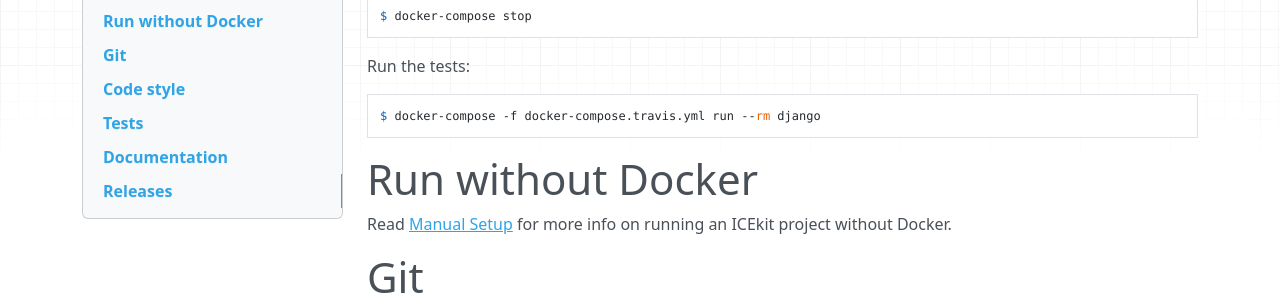
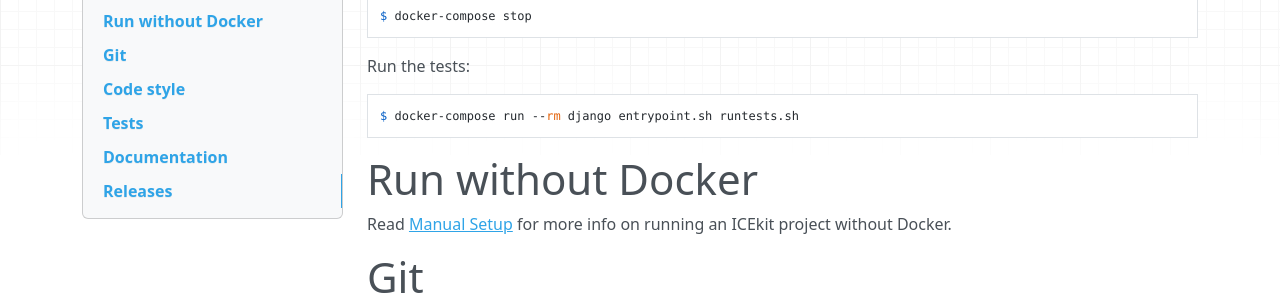
Before and after one commit to ic-labs/django-icekit, an MkDocs documentation site: the page built from docs/contributing/contributing.md, in a window 1280 px wide and 900 px high, scrolled down 822 px. Shown: the part 151-451 px from the top of the window. Built offline with MkDocs 1.6.1, drawn with Linux system fonts in a browser that asks for light colours; nearby versions of some CDN libraries.

Commit message:
Allow test running via regular compose file.

```diff
--- a/docker-compose.yml
+++ b/docker-compose.yml
@@ -15,6 +15,9 @@
       BASE_SETTINGS_MODULE: develop
       PGHOST: postgres
       PGUSER: postgres
+      TRAVIS:
+      TRAVIS_BRANCH:
+      TRAVIS_JOB_ID:
     image: interaction/icekit:latest
     tmpfs:
       - /tmp
--- a/docs/contributing/contributing.md
+++ b/docs/contributing/contributing.md
@@ -40,7 +40,7 @@
 
 Run the tests:
 
-    $ docker-compose -f docker-compose.travis.yml run --rm django
+    $ docker-compose run --rm django entrypoint.sh runtests.sh
 
 # Run without Docker
 
```
Also changed, not shown: 1 other file.
